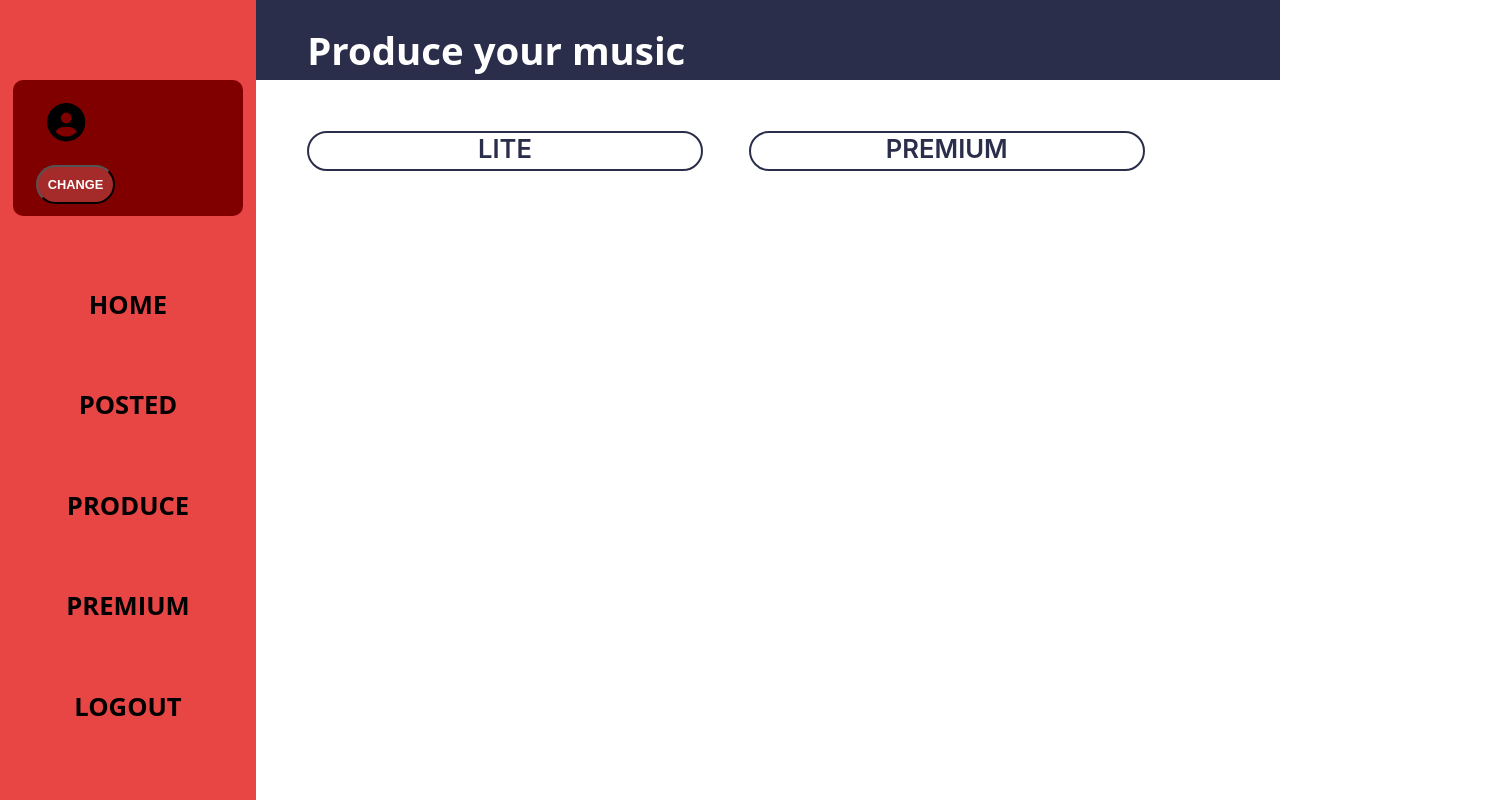
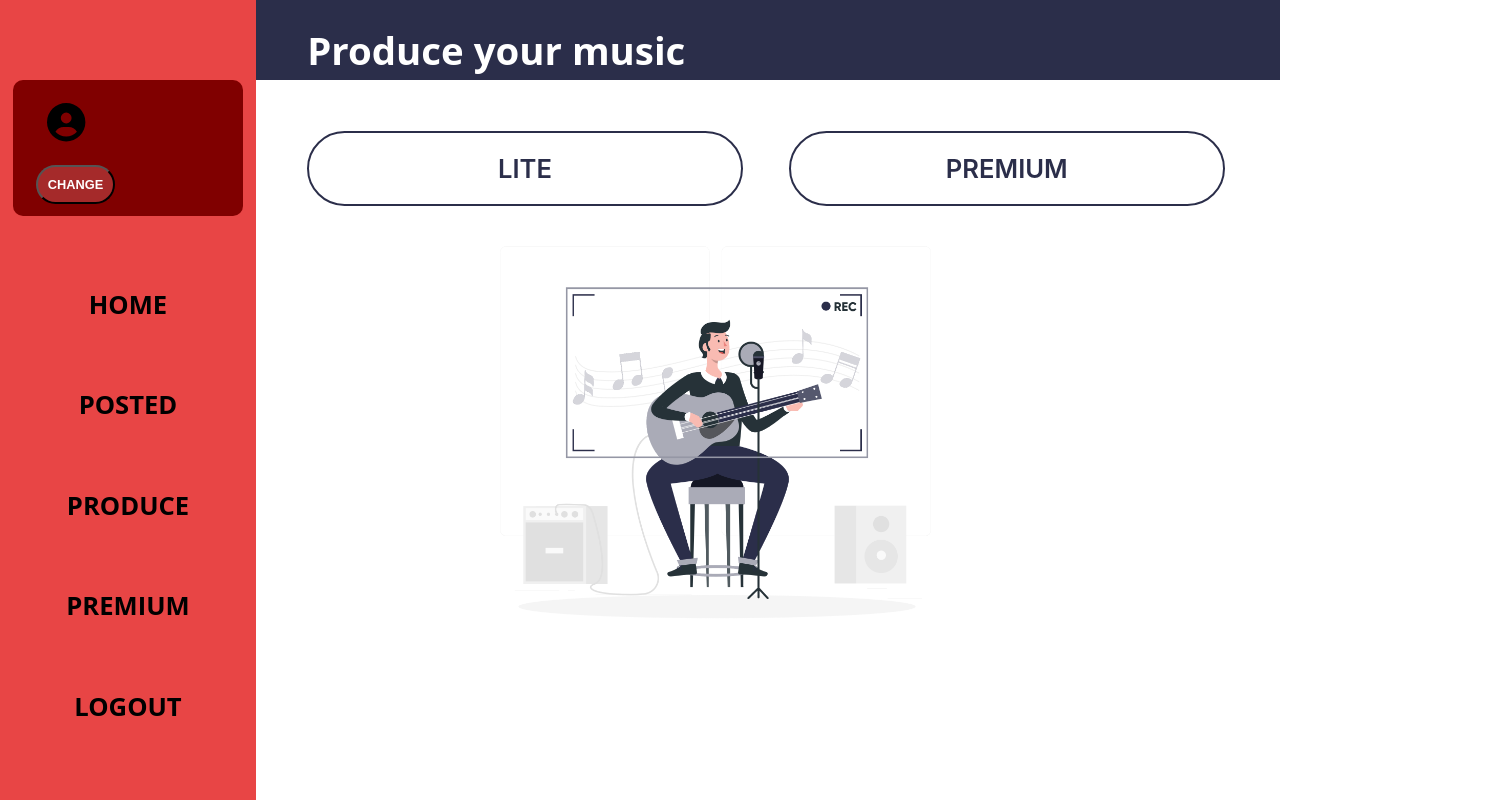
Before and after one commit to willamjonathan/MusicMate, a React (Create React App) app: page /produce in a window 1280 px wide. Shown: the top 800 px of the page, 1485 px wide, since content can reach past the window. Built offline with nearby package versions, Linux system fonts and the light colour scheme.

Commit message:
"added picture in produce"

```diff
--- a/src/components/BigHeader.js
+++ b/src/components/BigHeader.js
@@ -21,7 +21,7 @@ function BigHeader(){
                             className="search-bar"
                             value={search}
                             onChange={(e) => setSearch(e.target.value)}
-                            placeholder="   Search"
+                            placeholder="Search"
 
                             />
                         <div class="search-btn-bigheader">
--- a/src/components/Produce .js
+++ b/src/components/Produce .js
@@ -26,6 +26,11 @@ function Produce(){
                 <span class ="premium-produce" onClick={() => premium()}> PREMIUM </span>
 
             </div>
+            <div class ="produce-container">
+            <div class ="produce-pict produce-bg">
+
+            </div>
+            </div>
         </div>
 
     </>)
--- a/src/styles/Produce.css
+++ b/src/styles/Produce.css
@@ -26,7 +26,7 @@
   margin-left: 5%;
   width: 90%;
   /* background-color: red; */
-  height: 5%;
+  height: auto;
   display: flex;
   text-align: center;
   color: #2b2e4a;
@@ -38,11 +38,13 @@
   border: 2px solid #2b2e4a;
 }
 .lite-produce {
+  padding: 20px;
   width: 42.5%;
   background-color: white;
   border-radius: 50px;
 }
 .premium-produce {
+  padding: 20px;
   width: 42.5%;
   margin-left: 5%;
   /* background-color: ; */
@@ -55,3 +57,22 @@
   color: white;
   box-shadow: 0 8px 16px 0 rgba(0, 0, 0, 0.2), 0 6px 20px 0 rgba(0, 0, 0, 0.19);
 }
+.produce-container {
+  widht: 100%;
+  height: 100%;
+  position: relative;
+  top: 5%;
+  left: 20%;
+  /* margin-left: 25%; */
+  /* margin-right: 25%; */
+}
+.produce-pict {
+  background-image: url("../img/produce/produce-home.png");
+  background-size: cover;
+  background-position: center;
+  background-repeat: no-repeat;
+}
+.produce-bg {
+  width: 50%;
+  height: 50%;
+}
```
Also changed, not shown: src/img/produce/produce-home.png (added).
